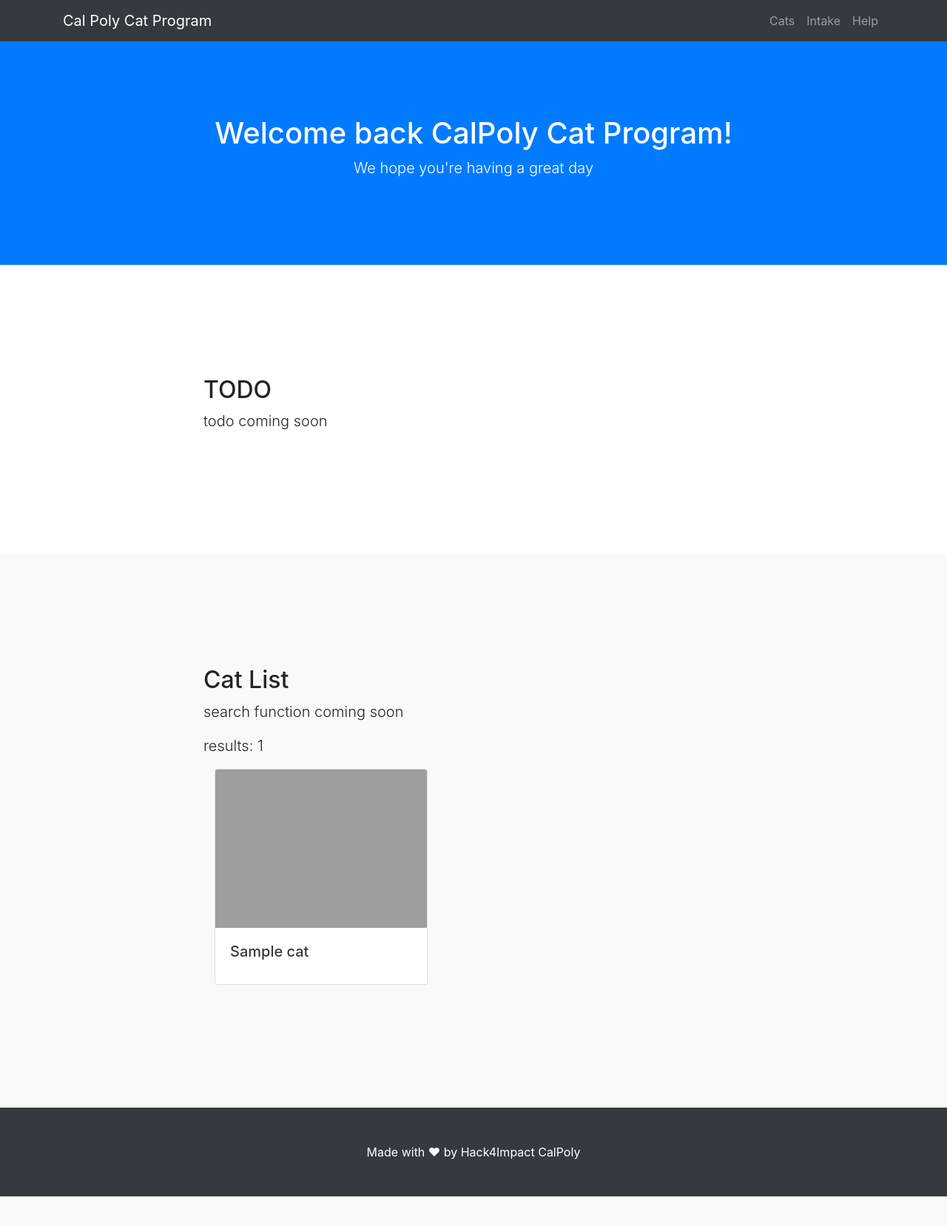
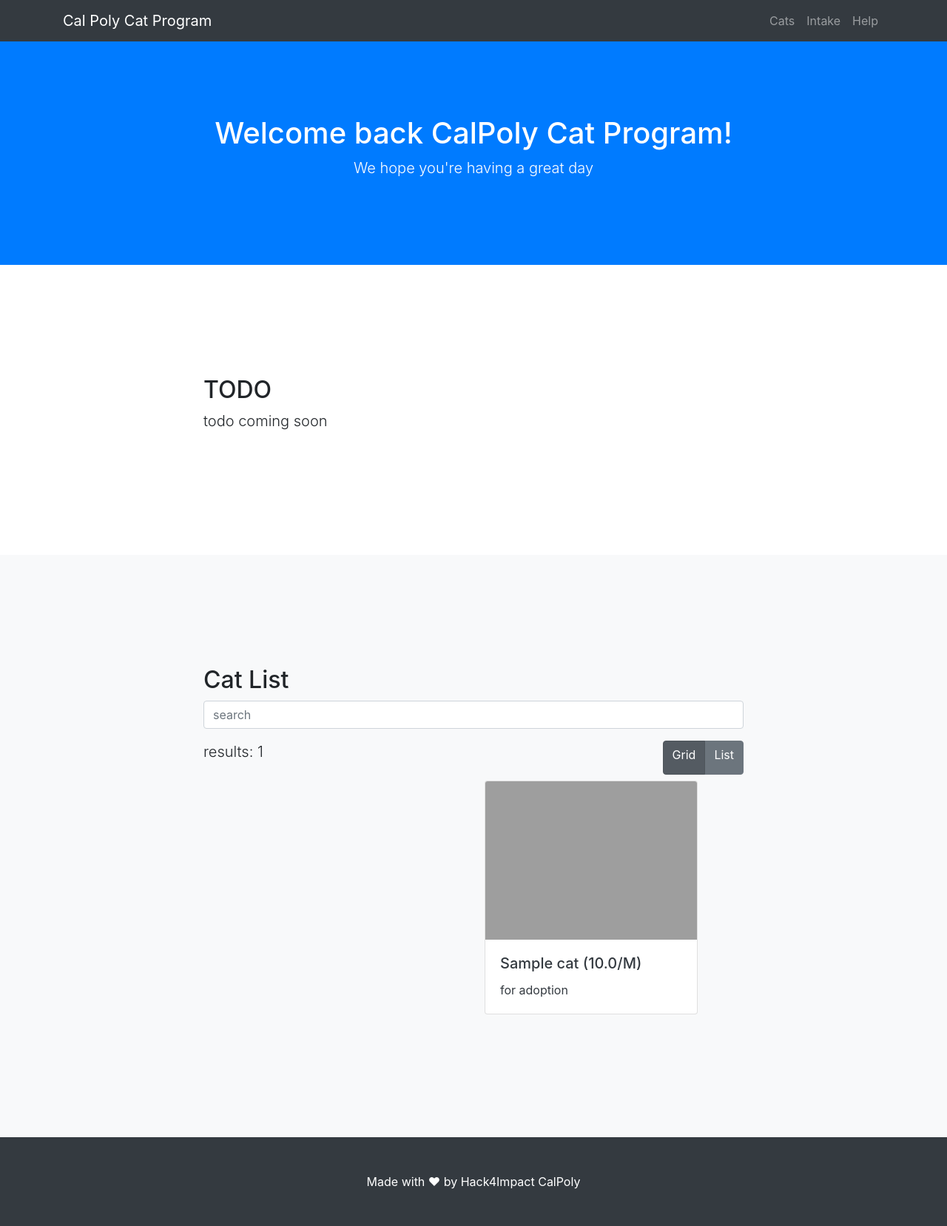
Before and after one commit to hack4impact-calpoly/calpoly-cat-program, a Django app: page / in a window 1280 px wide. Shown: the whole page at 74% size. Before the commit the page ends 1617 px from the top, so only its background shows below. Run offline with Django 3.2, Linux system fonts and the light colour scheme; tables that the repository leaves empty hold one stand-in row (values such as "Sample post"); parts of the project's set-up code (start-up, migrations or seed data) failed here and were passed over; some libraries are stand-ins or nearby versions; grey boxes are pictures that could not be loaded.

Commit message:
search function

```diff
--- a/directory/static/js/custom.js
+++ b/directory/static/js/custom.js
@@ -5,3 +5,43 @@ jQuery(document).ready(function($) {
         window.location = $(this).data("href");
     });
 });
+
+$('#list').click(function() {
+    $('#grid').button('toggle');
+    $('#cat_grid').attr('style','display:none !important');
+    $('#cat_list').attr('style','');
+});
+
+$('#grid').click(function() {
+    $('#list').button('toggle');
+    $('#cat_grid').attr('style','');
+    $('#cat_list').attr('style','display:none !important');
+});
+
+// search function
+
+$.expr[":"].contains = $.expr.createPseudo(function(arg) {
+    return function( elem ) {
+        return $(elem).text().toUpperCase().indexOf(arg.toUpperCase()) >= 0;
+    };
+});
+
+$('#search').keyup(function() {
+    // will result in the first half being cards, second being list view
+    let hide = $(".name:not(:contains('" + this.value + "'))");
+    let show = $(".name:contains('" + this.value + "')");
+
+    $("#result_count").text(show.length / 2);
+
+    for (let i = 0; i < hide.length / 2; i++)
+        $(hide[i]).closest(".card").attr('style','display:none !important');
+
+    for (let i = hide.length / 2; i < hide.length; i++)
+        $(hide[i]).closest("li").attr('style','display:none !important');
+
+    for (let i = 0; i < show.length / 2; i++)
+        $(show[i]).closest(".card").attr('style','width:18rem');
+
+    for (let i = show.length / 2; i < show.length; i++)
+        $(show[i]).closest("li").attr('style','');
+});
--- a/directory/templates/landing.html
+++ b/directory/templates/landing.html
@@ -25,25 +25,66 @@
         <div class="row">
             <div class="col-lg-8 mx-auto">
                 <h2>Cat List</h2>
-                <p class="lead">search function coming soon</p>
-                <p class="lead">results: {{ cats.count }}</p>
+                <div class="form-group">
+                    <input type="text" class="form-control" id="search" placeholder="search">
+                </div>
+                <div class="d-flex justify-content-between mb-2">
+                    <p class="lead">results: <span id="result_count">{{ cats.count }}</span></p>
+                    <div class="btn-group btn-group-toggle" data-toggle="buttons">
+                        <label class="btn btn-secondary active">
+                            <input type="radio" name="layout" id="grid" checked> Grid
+                        </label>
+                        <label class="btn btn-secondary">
+                            <input type="radio" name="layout" id="list"> List
+                        </label>
+                    </div>
+                </div>
 
-                <div class="d-flex">
+                <div class="d-flex" id="cat_grid">
                     <div class="col-lg-6">
                         {% for cat in cats %}
-                        {% if forloop.counter0|sub:1 == cats.count|intdiv:2 %}
+                        {% if forloop.counter0 == cats.count|intdiv:2 %}
                     </div>
                     <div class="col-lg-6">
                         {% endif %}
                         <a class="card text-dark mb-3 text-decoration-none" style="width:18rem" href="cat/?id={{ cat.id }}">
                             <img class="card-img-top" src="..." alt="[cat picture]">
                             <div class="card-body">
-                                <h5 class="card-title">{{ cat.name }}</h5>
-                                <p class="card-text"></p>
+                                <h5 class="card-title"><span class="name">{{ cat.name }}</span> ({{ cat.age }}/{{ cat.gender }})</h5>
+                                <p class="card-text">
+                                    {% if cat.status == "adopt" %}
+                                    for adoption
+                                    {% elif cat.status == "temp" %}
+                                    temporary
+                                    {% elif cat.status == "perm" %}
+                                    permanant
+                                    {% endif %}
+                                </p>
                             </div>
                         </a>
                         {% endfor %}
                     </div>
+                </div>
+                <div class="col-lg-12 auto-mx" id="cat_list" style="display:none !important">
+                    <ul class="list-group list-group-flush col-lg-12">
+                    {% for cat in cats %}
+                    <li class="list-group-item d-flex justify-content-between">
+                        <a class="text-dark text-decoration-none" href="cat/?id={{ cat.id }}">
+                            <span class="name">{{ cat.name }}</span>
+                            ({{ cat.age }}/{{ cat.gender }})
+                        </a>
+                        <div>
+                            {% if cat.status == "adopt" %}
+                            for adoption
+                            {% elif cat.status == "temp" %}
+                            temporary
+                            {% elif cat.status == "perm" %}
+                            permanant
+                            {% endif %}
+                        </div>
+                    </li>
+                    {% endfor %}
+                    </ul>
                 </div>
             </div>
         </div>
```
